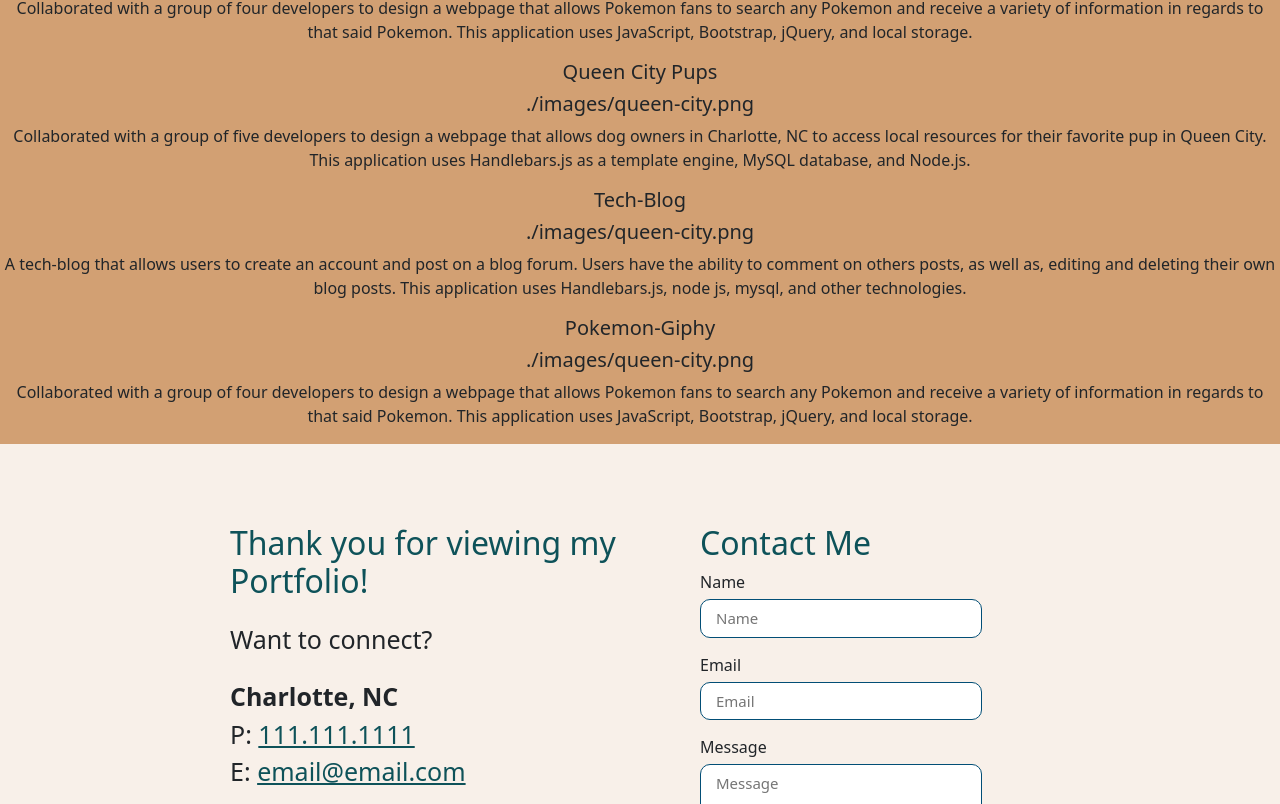
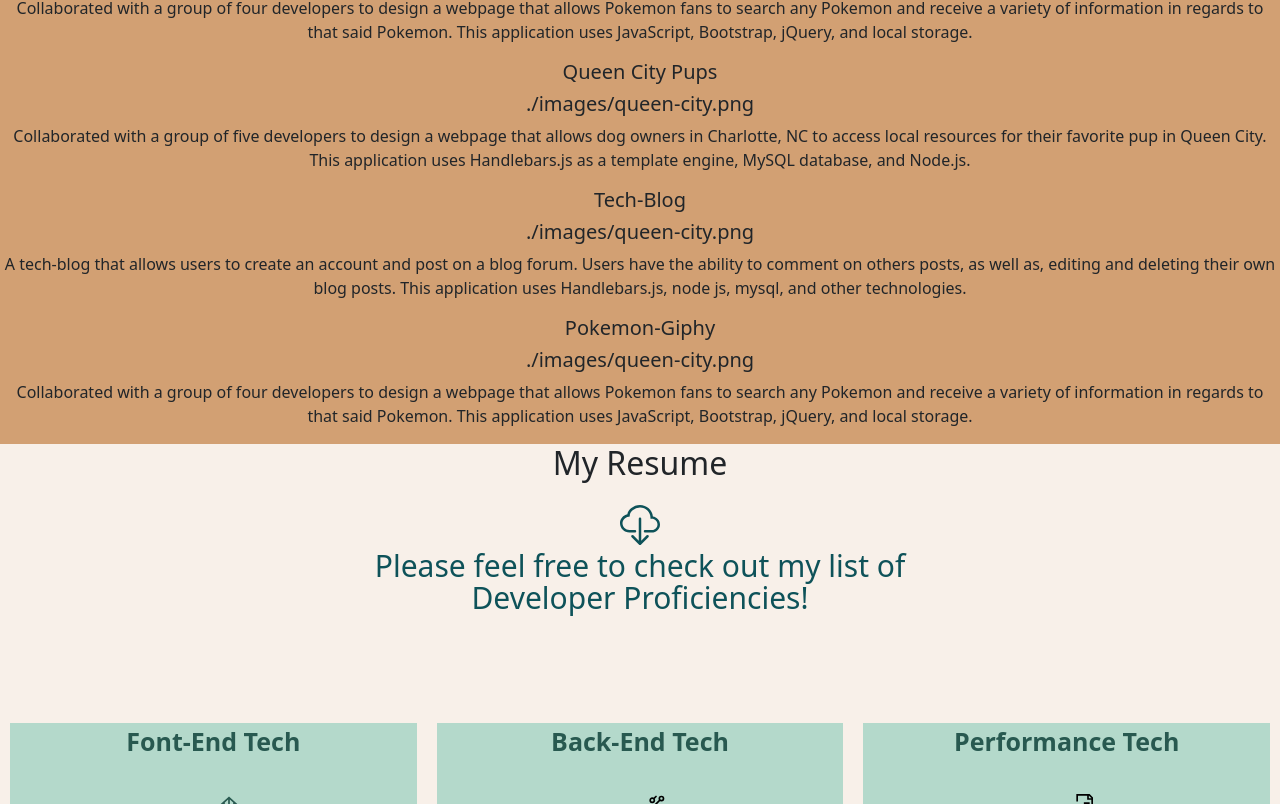
Before and after one commit to BrandyM98/react-portfolio, a React (Create React App) app: page / in a window 1280 px wide. Shown: the part 1996-2800 px from the top of the page. Built offline with nearby package versions, Linux system fonts and the light colour scheme.

Commit message:
added resume download section and skills

```diff
--- a/src/App.js
+++ b/src/App.js
@@ -3,6 +3,7 @@
 import Header from "../src/Components/Header";
 import About from "../src/Components/About";
 import Portfolio from "../src/Components/Portfolio";
+import Resume from "../src/Components/Resume";
 import Contact from "../src/Components/Contact";
 
 import informationData from "../src/information";
@@ -16,6 +17,7 @@
         <Header informationData={informationData}/>
         <About informationData={informationData}/>
         <Portfolio informationData={informationData}/>
+        <Resume informationData={informationData}/>
         <Contact informationData={informationData}/>
       </div>
     );
--- a/src/Components/Header.js
+++ b/src/Components/Header.js
@@ -48,7 +48,7 @@
             <h1 className="responsive-headline">
               I am {informationData.name}.
             </h1>
-            <h3 style={{ fontFamily: "sans-serif " }}>
+            <h3 style={{ fontFamily: "sans-serif ", color: "#0E5259"}}>
               I am a {informationData.role}.{informationData.roleDescription}
             </h3>
             <ul className="social">
--- /dev/null
+++ b/src/Components/Resume.js
@@ -0,0 +1,86 @@
+import React from "react";
+import myResume from "../../src/assets/files/resume.pdf";
+import { BsCloudDownload } from "react-icons/bs";
+import { MdFoundation } from "react-icons/md";
+import { GrTechnology } from "react-icons/gr";
+import { GrDocumentPerformance } from "react-icons/gr";
+
+function Resume() {
+  return (
+    <div className="hi">
+      <section id="resume" className="download-intro">
+        <div className="flex-row">
+          <h2 className="section-title primary-border">My Resume</h2>
+        </div>
+        <div className="flex-row">
+          <div className="download-info">
+            <div className="download-text">
+              <a href={myResume} className="download-logo" download>
+                <BsCloudDownload />
+              </a>
+              <p>
+                Please feel free to check out my list of Developer
+                Proficiencies!
+              </p>
+            </div>
+          </div>
+        </div>
+      </section>
+      <section id="home-page-body" className="resume-body">
+        <div className="article column1">
+          <p className="column-title">Font-End Tech</p>
+          <p className="column-text">
+            <ul>
+              <li className="logo">
+                <MdFoundation />
+              </li>
+              <li>HTML5</li>
+              <li>CSS</li>
+              <li>JavaScript</li>
+              <li>APIs</li>
+              <li>Bootstrap</li>
+              <li>GIT</li>
+            </ul>
+          </p>
+        </div>
+        <div className="article column2">
+          <p className="column-title">Back-End Tech</p>
+          <p className="column-text">
+            <ul>
+              <li className="logo">
+                <GrTechnology />
+              </li>
+              <li>Node.Js</li>
+              <li>Jest</li>
+              <li>Express.js</li>
+              <li>MySQL</li>
+              <li>Sequelize</li>
+              <li>Object-Relational Mapping(ORM)</li>
+              <li>Model-View-Controller (MVC)</li>
+            </ul>
+          </p>
+        </div>
+        <div className="article column3">
+          <p className="column-title">Performance Tech</p>
+          <p className="column-text">
+            <ul>
+              <li className="logo">
+                <GrDocumentPerformance />
+              </li>
+              <li>NoSQL</li>
+              <li>Progressive Web Applications (PWA)</li>
+              <li>MongoDB</li>
+              <li>Mongoose</li>
+              <li>GraphQL</li>
+              <li>React</li>
+              <li>MERN</li>
+              <li>State</li>
+            </ul>
+          </p>
+        </div>
+      </section>
+    </div>
+  );
+}
+
+export default Resume;
--- a/src/index.css
+++ b/src/index.css
@@ -77,12 +77,23 @@
   flex-wrap: wrap;
 } */
 
+/* .resume-body {
+  display: flex;
+  justify-content: space-between;
+  flex-wrap: wrap;
+  margin-bottom: 10%;
+  margin-top: 5%;
+} */
+
+
 /*  ------------------------------- */
 /* ------------CONTACT------------- */
 /*  ------------------------------- */
 #contact {
   min-height: 100vh;
   padding-top: 50px;
+  background: #d2a073;
+
 }
 
 .contact-form {
@@ -165,3 +176,95 @@
   color: #ACF2E5;
   transition: .5s ease;
 }
+
+/*  ------------------------------- */
+/* -------------RESUME-------------- */
+/*  ------------------------------- */
+
+.hi {
+  min-height: 100vh;
+}
+
+.download-intro p {
+  line-height: 32px;
+  color: #0E5259;
+  width: 95%;
+  font-size: 30px;
+  margin: 0 auto;
+  justify-content: center;
+}
+
+.resume-body {
+  display: flex;
+  justify-content: space-between;
+  flex-wrap: wrap;
+  margin-bottom: 10%;
+  margin-top: 5%;
+}
+
+.resume-body>* {
+  flex: 1;
+  margin: 150px;
+}
+
+.article {
+  margin: 10px;
+  margin-bottom: 1em;
+  background-color: #B4D9CB;
+}
+
+.download-text {
+  height: auto;
+  text-align: center;
+  margin: 0 auto 35px auto;
+  width: 50%;
+}
+
+.download-logo {
+  cursor: pointer;
+  list-style: none;
+  font-size: 40px;
+  color: #0E5259;
+  display: inline-block;
+}
+
+.download-logo:hover {
+  color: #328C83;
+  opacity: 0.5;
+  transition: .5s ease;
+}
+
+
+
+.download-info {
+  flex: 3 70%;
+  display: flex;
+  flex-wrap: wrap;
+  align-items: center;
+
+}
+
+/* .download-text {
+  flex: 12;
+} */
+/*
+.download-text p {
+  color: #328C83;
+  font-size: 32px;
+} */
+
+.column-title {
+  color: #285950;
+  font-size: 25px;
+  font-weight: bold;
+}
+
+.column-text {
+  color: #285950;
+  font-size: 20px;
+  padding: 5px;
+}
+
+.column-text ul li {
+  list-style: none;
+}
```
